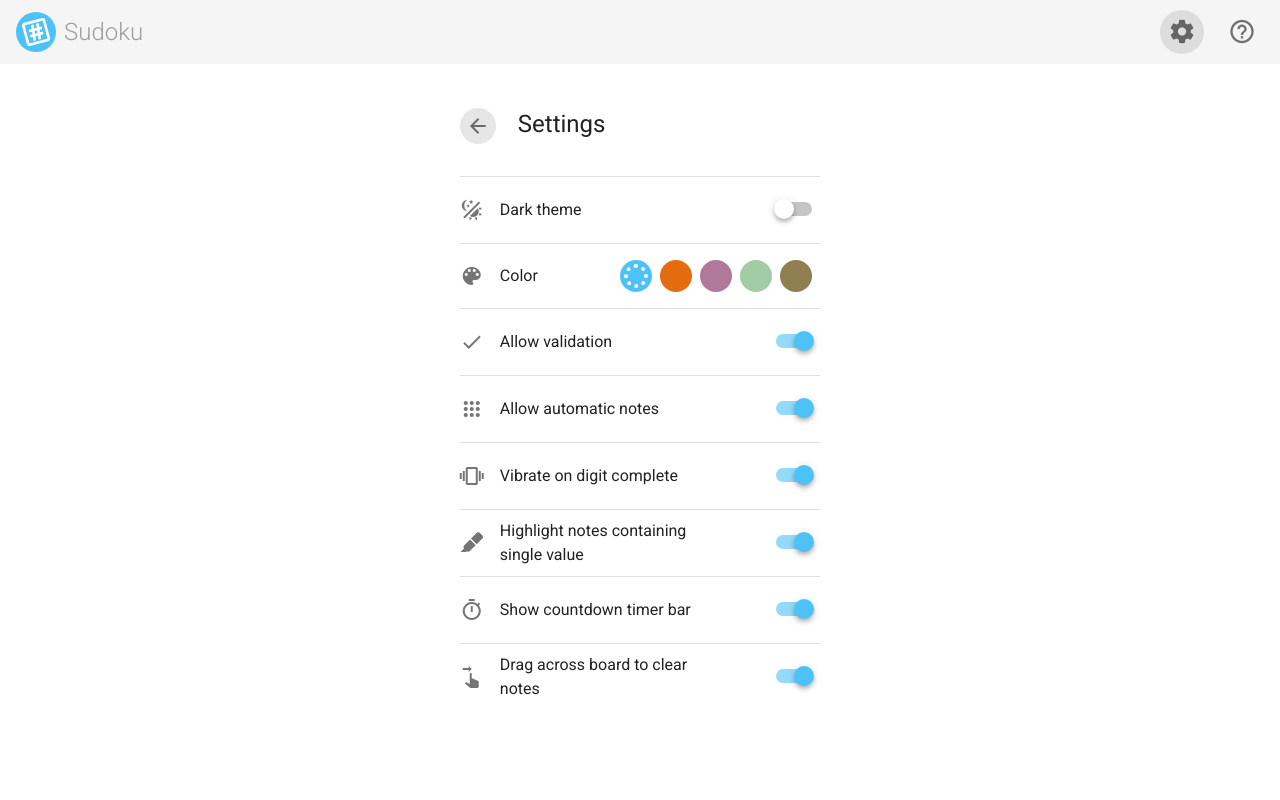
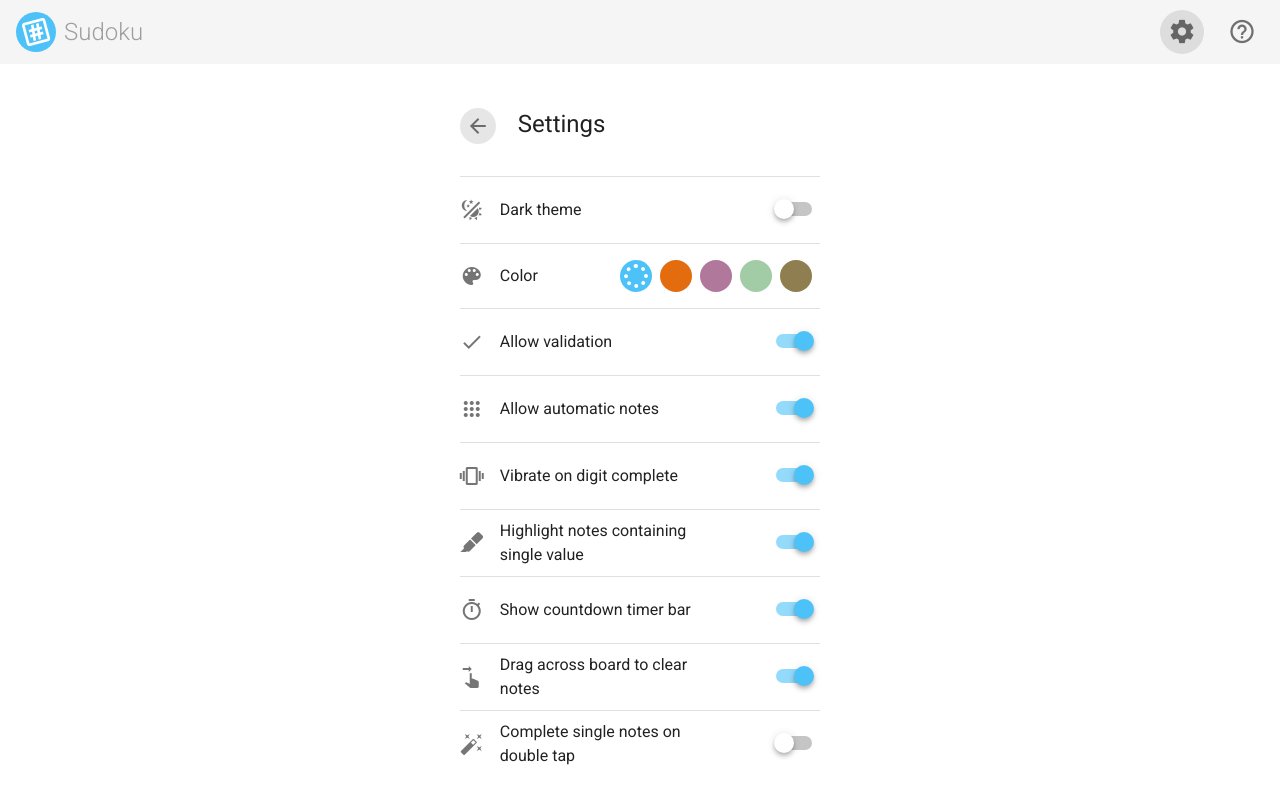
Before and after one commit to roxburghm/vue-sudoku, a Vue app: page /settings in a window 1280 px wide. Built offline with nearby package versions, Linux system fonts and the light colour scheme.

Commit message:
Better auto complete single note

```diff
--- a/src/components/SudokuCell.vue
+++ b/src/components/SudokuCell.vue
@@ -55,12 +55,19 @@ export default {
         toggleCellSelect() {
             if (this.cellLocked) return;
             if (this.selectedDigit < 0) {
-                this.selectedCell = this.selectedCell === this.index ? -1 : this.index;
-            } else {
-                this.$store.commit('pushGameHistory');
-                this.toggleCellGuessOrNote(this.index, this.selectedDigit)
-                this.$store.dispatch('saveGame');
+                if (this.canCompleteSingleNote) {
+                    let notes = this.cells[this.index].notes;
+                    let note = notes.reduce((acc, value, note) => Math.max(acc, value ? note + 1 : 0));
+                    this.$store.commit('selectedDigit', note);
+                } else {
+                    this.selectedCell = this.selectedCell === this.index ? -1 : this.index;
+                    return;
+                }
             }
+
+            this.$store.commit('pushGameHistory');
+            this.toggleCellGuessOrNote(this.index, this.selectedDigit)
+            this.$store.dispatch('saveGame');
         },
         containsDigit(digit) {
             if (digit) {
@@ -70,6 +77,13 @@ export default {
         },
     },
     computed: {
+        canCompleteSingleNote() {
+            return this.noteCount === 1
+                && this.selectedCell === this.index
+                && this.$store.state.completeSingleNote
+                && !this.$store.state.isNotesMode
+                && this.cells[this.index].guess === ''
+        },
         isTransparent() {
             return this.localTransparentCells.includes(`${this.index}`);
         },
@@ -238,9 +252,11 @@ export default {
   .sudoku-cell.cell-transparent {
     background-color: var(--v-primary-darken2);
   }
+
   .sudoku-cell.cell-locked {
     background-color: var(--v-sudoku-cell-color-lighten2);
   }
+
   .sudoku-cell.cell-locked .sudoku-cell-indicator {
     background-color: var(--v-sudoku-cell-color-lighten2);
   }
--- a/src/components/SudokuGrid.vue
+++ b/src/components/SudokuGrid.vue
@@ -86,25 +86,8 @@ export default {
                 return;
             }
 
-            // if we have a single cell and it's got a single note then make this the guess
-            if (this.draggedCells.length === 1) {
-                let cell = this.draggedCells[0];
-                let notes = this.$store.state.cells[cell].notes;
-                let noteCount = notes.reduce((acc, note) => acc + (note ? 1 : 0), 0);
-                if (noteCount === 1) {
-                    let note = notes.reduce((acc, value, note) => Math.max(acc, value ? note + 1 : 0));
-                    this.$store.commit('setCellGuess', {cellIndex: cell, guess: note});
-                    this.draggedCells = [];
-                    return;
-                }
-            }
-
             // OK we have a list of cells, if we have a keypad value selected we need to clear the note
             // for this digit in each cell.
-
-
-
-
             for (let cell of this.draggedCells) {
                 this.$store.commit('setCellNote', {cellIndex: cell, digit: this.selectedDigit, value: false});
             }
--- a/src/store/index.js
+++ b/src/store/index.js
@@ -25,6 +25,7 @@ const LS_SUDOKU_ALLOW_AUTO_NOTES = 'SudokuAllowAutoNotes';
 const LS_SUDOKU_VIBRATE_ON_DIGIT_COMPLETE = 'SudokuVibrateOnDigitComplete';
 const LS_SUDOKU_HIGHLIGHT_ON_SINGLE_NOTE = 'SudokuHighlightSingleNote';
 const LS_SUDOKU_DRAG_TO_SCRUB = 'SudokuDragToScrub';
+const LS_SUDOKU_COMPLETE_SINGLE_NOTE = 'SudokuCompleteSingleNote';
 const NO_OF_HIGH_SCORES = 10;
 const LS_SUDOKU_HIGH_SCORES = 'SudokuHighScores';
 
@@ -114,8 +115,13 @@ export default new Vuex.Store({
         highlightSingleNote: _getBooleanFromLS(LS_SUDOKU_HIGHLIGHT_ON_SINGLE_NOTE, true),
         showCountdown: _getBooleanFromLS(LS_SUDOKU_HIGHLIGHT_ON_SINGLE_NOTE, true),
         dragToScrub: _getBooleanFromLS(LS_SUDOKU_DRAG_TO_SCRUB, true),
+        completeSingleNote: _getBooleanFromLS(LS_SUDOKU_COMPLETE_SINGLE_NOTE, false),
     },
     mutations: {
+        completeSingleNote(state, payload) {
+            state.completeSingleNote = payload;
+            _setBooleanToLS(LS_SUDOKU_COMPLETE_SINGLE_NOTE, state.completeSingleNote)
+        },
         togglePaused(state) {
             state.paused = !state.paused;
         },
--- a/src/views/Settings.vue
+++ b/src/views/Settings.vue
@@ -38,6 +38,9 @@
             <SettingItem icon="mdi-gesture-swipe-right" label="Drag across board to clear notes">
                 <v-switch color="sudoku" v-model="dragToScrub"/>
             </SettingItem>
+            <SettingItem icon="mdi-auto-fix" label="Complete single notes on double tap">
+                <v-switch color="sudoku" v-model="completeSingleNote"/>
+            </SettingItem>
         </v-sheet>
     </v-container>
 </template>/
@@ -64,6 +67,14 @@ export default {
     computed: {
         colors() {
             return Themer.AvailableThemes;
+        },
+        completeSingleNote: {
+            get() {
+                return this.$store.state.completeSingleNote
+            },
+            set(value) {
+                this.$store.commit('completeSingleNote', value);
+            }
         },
         darkTheme: {
             get() {
```
